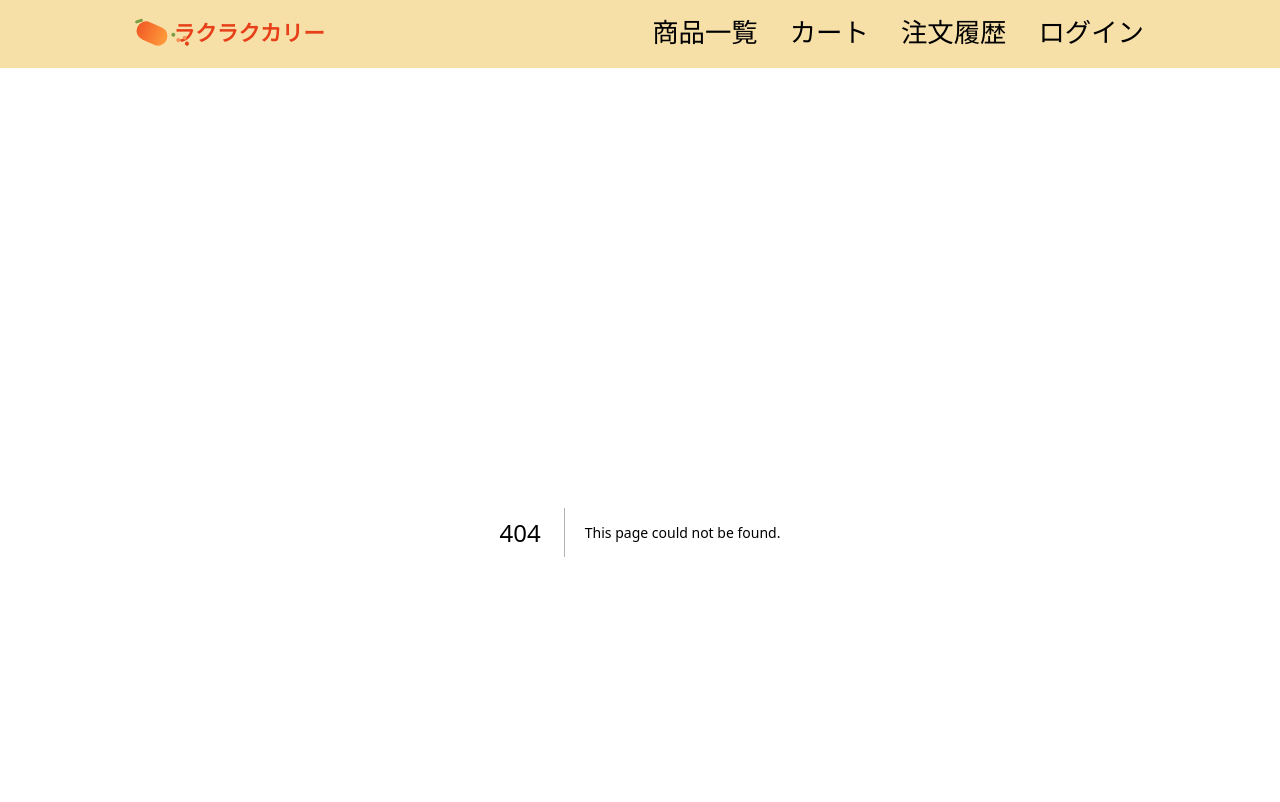
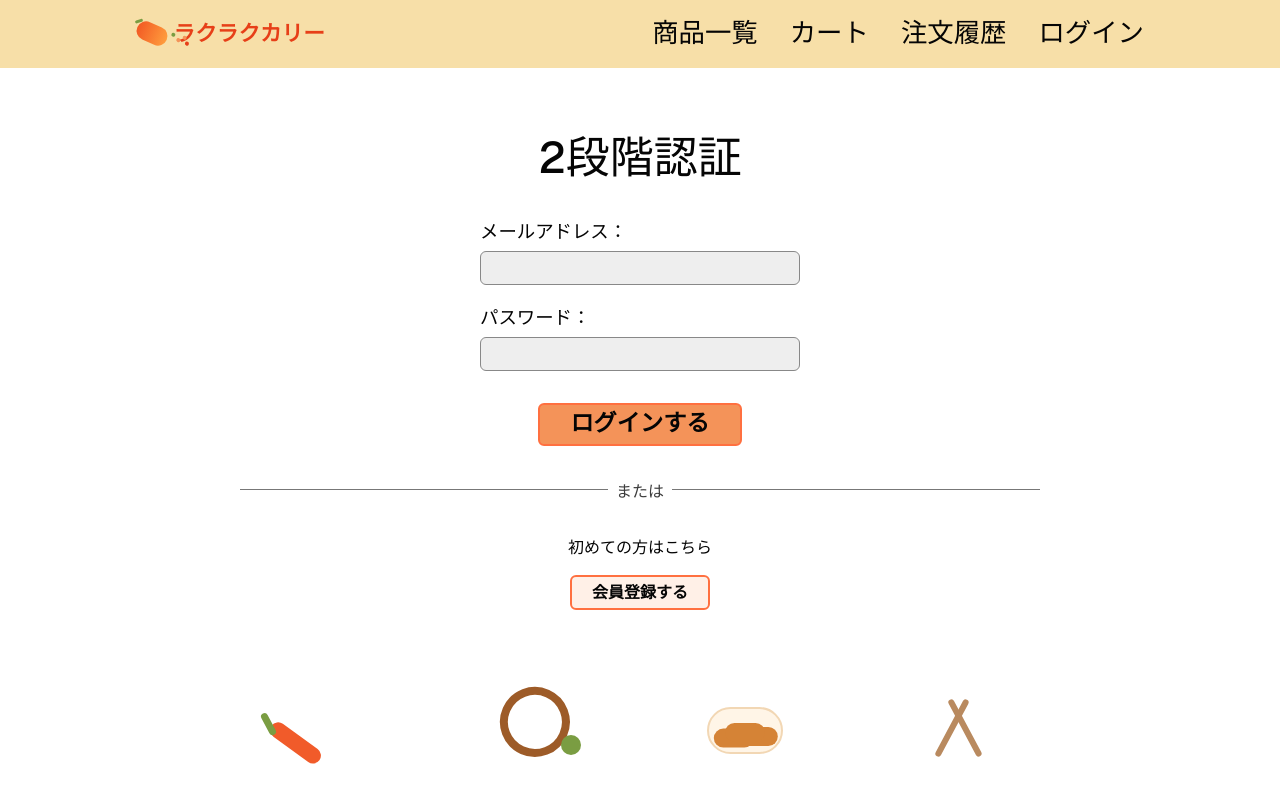
Before and after one commit to yuria12/rakuraku_curry_support_frontend, a Next.js app: page /login in a window 1280 px wide. Before the commit this address had no page. Shown: the top 802 px of the page. Built offline with nearby package versions, Linux system fonts and the light colour scheme.

Commit message:
Issue-6-login-ui

```diff
--- a/src/app/globals.css
+++ b/src/app/globals.css
@@ -34,6 +34,7 @@ body {
   background: var(--color-background);
   color: var(--color-text);
   font-family: var(--font-geist-sans), system-ui, sans-serif;
+  overflow-x: hidden;
 }
 
 img {
@@ -662,6 +663,170 @@ p {
   font-size: clamp(1rem, 2vw, 1.12rem);
 }
 
+.auth-page {
+  min-height: calc(100vh - var(--header-height) - var(--space-section) * 2);
+  display: grid;
+  align-content: center;
+  gap: clamp(3rem, 8vw, 5rem);
+}
+
+.auth-panel {
+  width: min(100%, 50rem);
+  margin-inline: auto;
+  display: grid;
+  justify-items: center;
+  gap: clamp(1.5rem, 4vw, 2rem);
+}
+
+.auth-panel h1 {
+  margin: 0;
+  font-size: clamp(2rem, 5vw, 2.75rem);
+  font-weight: 500;
+}
+
+.auth-form {
+  width: min(100%, 20rem);
+  display: grid;
+  gap: 1.1rem;
+  justify-items: center;
+}
+
+.auth-form .field {
+  width: 100%;
+}
+
+.auth-form .field__label {
+  font-size: clamp(1rem, 3vw, 1.15rem);
+}
+
+.auth-form .button {
+  margin-block-start: 0.9rem;
+}
+
+.auth-divider {
+  width: min(100%, 50rem);
+  display: grid;
+  grid-template-columns: 1fr max-content 1fr;
+  align-items: center;
+  gap: 0.5rem;
+  color: var(--color-text-muted);
+}
+
+.auth-divider::before,
+.auth-divider::after {
+  content: "";
+  height: 1px;
+  background: #777777;
+}
+
+.auth-register {
+  display: grid;
+  justify-items: center;
+  gap: 0.8rem;
+}
+
+.auth-register p {
+  margin: 0;
+}
+
+.auth-decorations {
+  width: min(100%, 760px);
+  margin-inline: auto;
+  display: grid;
+  grid-template-columns: repeat(4, 1fr);
+  gap: clamp(1.25rem, 7vw, 5rem);
+  align-items: end;
+}
+
+.auth-decoration {
+  min-height: clamp(3rem, 8vw, 5rem);
+  position: relative;
+  display: block;
+}
+
+.auth-decoration::before,
+.auth-decoration::after {
+  position: absolute;
+  content: "";
+  border-radius: 999px;
+}
+
+.auth-decoration--chili::before {
+  width: 3.7rem;
+  height: 1rem;
+  left: 0.4rem;
+  bottom: 1.2rem;
+  background: #f15b2a;
+  transform: rotate(36deg);
+}
+
+.auth-decoration--chili::after {
+  width: 0.45rem;
+  height: 1.5rem;
+  left: 0.3rem;
+  bottom: 2.1rem;
+  background: #7a9d42;
+  transform: rotate(-28deg);
+}
+
+.auth-decoration--spice::before {
+  width: 3.4rem;
+  height: 3.4rem;
+  left: 50%;
+  bottom: 0.8rem;
+  border: 0.55rem solid #9d5b28;
+  transform: translateX(-50%) rotate(24deg);
+  background: transparent;
+}
+
+.auth-decoration--spice::after {
+  width: 1.3rem;
+  height: 1.3rem;
+  left: calc(50% + 1.6rem);
+  bottom: 0.9rem;
+  background: #7a9d42;
+}
+
+.auth-decoration--curry::before {
+  width: 4.5rem;
+  height: 2.7rem;
+  left: 50%;
+  bottom: 1rem;
+  border: 0.18rem solid #f2d7b4;
+  background: #fff5e7;
+  transform: translateX(-50%);
+}
+
+.auth-decoration--curry::after {
+  width: 2.5rem;
+  height: 1.2rem;
+  left: 50%;
+  bottom: 1.75rem;
+  background: #d58336;
+  box-shadow:
+    0.8rem 0.25rem #d58336,
+    -0.7rem 0.35rem #d58336;
+  transform: translateX(-50%);
+}
+
+.auth-decoration--cutlery::before,
+.auth-decoration--cutlery::after {
+  width: 0.35rem;
+  height: 4rem;
+  bottom: 0.6rem;
+  background: #b98a5f;
+}
+
+.auth-decoration--cutlery::before {
+  left: 45%;
+  transform: rotate(28deg);
+}
+
+.auth-decoration--cutlery::after {
+  left: 55%;
+  transform: rotate(-28deg);
+}
+
 @media (max-width: 820px) {
   .app-header__inner {
     align-items: flex-start;
@@ -722,6 +887,10 @@ p {
     grid-template-columns: 1fr;
     justify-items: center;
   }
+
+  .auth-decorations {
+    gap: 1.25rem;
+  }
 }
 
 @media (max-width: 620px) {
@@ -767,4 +936,32 @@ p {
   .cart-summary .button {
     width: 100%;
   }
+
+  .auth-page {
+    align-content: start;
+  }
+
+  .app-nav {
+    gap: 0.5rem;
+    font-size: clamp(0.9rem, 4vw, 1.05rem);
+    overflow-x: visible;
+  }
+
+  .auth-form {
+    width: min(100%, 19rem);
+  }
+
+  .auth-divider {
+    width: 100%;
+  }
+
+  .auth-decorations {
+    width: min(100%, 22rem);
+    grid-template-columns: repeat(4, minmax(0, 1fr));
+    gap: 0.5rem;
+  }
+
+  .auth-decoration {
+    min-width: 0;
+  }
 }
--- /dev/null
+++ b/src/app/login/page.tsx
@@ -0,0 +1,44 @@
+import { AuthDecorationStrip } from "@/components/auth/AuthDecorationStrip";
+import { Button, ButtonLink } from "@/components/common/Button";
+import { PasswordInput } from "@/components/common/PasswordInput";
+import { TextInput } from "@/components/common/TextInput";
+
+export default function LoginPage() {
+  return (
+    <section className="auth-page">
+      <div className="auth-panel">
+        <h1>2段階認証</h1>
+
+        <form className="auth-form" action="/api/login" method="post">
+          <TextInput
+            autoComplete="email"
+            id="email"
+            label="メールアドレス："
+            name="email"
+            type="email"
+          />
+          <PasswordInput
+            autoComplete="current-password"
+            id="password"
+            label="パスワード："
+            name="password"
+          />
+          <Button type="submit">ログインする</Button>
+        </form>
+
+        <div className="auth-divider">
+          <span>または</span>
+        </div>
+
+        <div className="auth-register">
+          <p>初めての方はこちら</p>
+          <ButtonLink href="/register" size="sm" variant="secondary">
+            会員登録する
+          </ButtonLink>
+        </div>
+      </div>
+
+      <AuthDecorationStrip />
+    </section>
+  );
+}
--- /dev/null
+++ b/src/components/auth/AuthDecorationStrip.tsx
@@ -0,0 +1,11 @@
+const decorations = ["chili", "spice", "curry", "cutlery"];
+
+export function AuthDecorationStrip() {
+  return (
+    <div className="auth-decorations" aria-hidden="true">
+      {decorations.map((item) => (
+        <span className={`auth-decoration auth-decoration--${item}`} key={item} />
+      ))}
+    </div>
+  );
+}
--- /dev/null
+++ b/src/components/common/PasswordInput.tsx
@@ -0,0 +1,16 @@
+import type { InputHTMLAttributes } from "react";
+import { FormField } from "@/components/common/FormField";
+
+type PasswordInputProps = InputHTMLAttributes<HTMLInputElement> & {
+  label: string;
+};
+
+export function PasswordInput({ id, label, ...props }: PasswordInputProps) {
+  const inputId = id ?? label;
+
+  return (
+    <FormField htmlFor={inputId} label={label}>
+      <input className="text-input" id={inputId} type="password" {...props} />
+    </FormField>
+  );
+}
```
